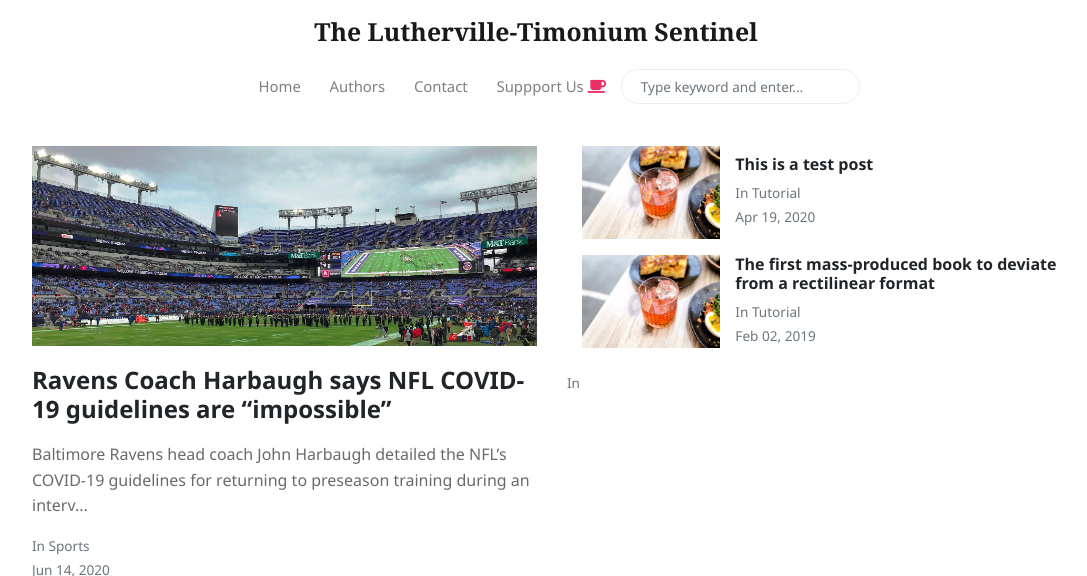
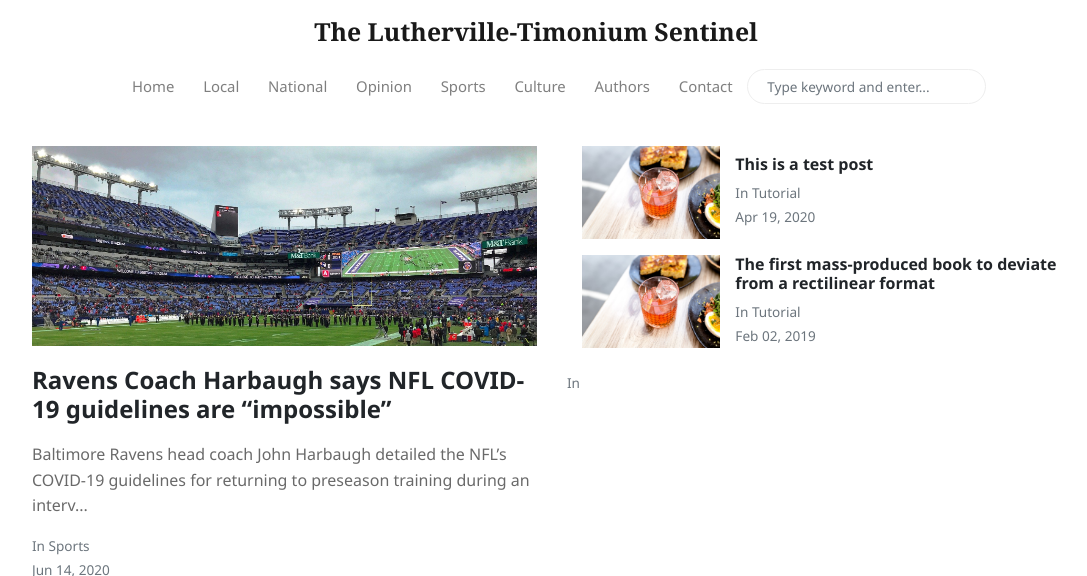
Before and after one commit to connormcdxc/The-LT-Sentinel, a Jekyll site: the page built from index.html, in a window 1280 px wide and 900 px high, cut to the strip 324-900 px from the top of the window. Shown: the whole strip, without its empty margins (88-1175 px from the left). Built offline with Jekyll 4.4.1, drawn with Linux system fonts in a browser that asks for light colours; nearby versions of some CDN libraries; the list of posts is cut into pages by our own code.

Commit message:
Update menu-header.html

```diff
--- a/_includes/menu-header.html
+++ b/_includes/menu-header.html
@@ -2,6 +2,21 @@
 
 <li class="nav-item">
 <a class="nav-link" href="{{site.baseurl}}/index.html">Home</a>
+</li>
+<li class="nav-item">
+<a class="nav-link" href="{{site.baseurl}}/authors-list.html">Local</a>
+</li>
+<li class="nav-item">
+<a class="nav-link" href="{{site.baseurl}}/authors-list.html">National</a>
+</li>
+<li class="nav-item">
+<a class="nav-link" href="{{site.baseurl}}/authors-list.html">Opinion</a>
+</li>
+<li class="nav-item">
+<a class="nav-link" href="{{site.baseurl}}/authors-list.html">Sports</a>
+</li>
+<li class="nav-item">
+<a class="nav-link" href="{{site.baseurl}}/authors-list.html">Culture</a>
 </li>
 <li class="nav-item">
 <a class="nav-link" href="{{site.baseurl}}/authors-list.html">Authors</a>
@@ -10,11 +25,5 @@
 <a class="nav-link" href="{{site.baseurl}}/contact.html">Contact</a>
 </li>
 <!--<li class="nav-item">
-<a target="_blank" class="nav-link" href="https://www.wowthemes.net/themes/mundana-wordpress/">WP</a>
+<a target="_blank" class="nav-link" href="/">Suppport Us <i class="fa fa-coffee text-danger"></i></a>
 </li>-->
-<!--<li class="nav-item">
-<a target="_blank" class="nav-link" href="https://www.wowthemes.net/themes/mundana-ghost/">Ghost</a>
-</li>-->
-<li class="nav-item">
-<a target="_blank" class="nav-link" href="/">Suppport Us <i class="fa fa-coffee text-danger"></i></a>
-</li>
```
